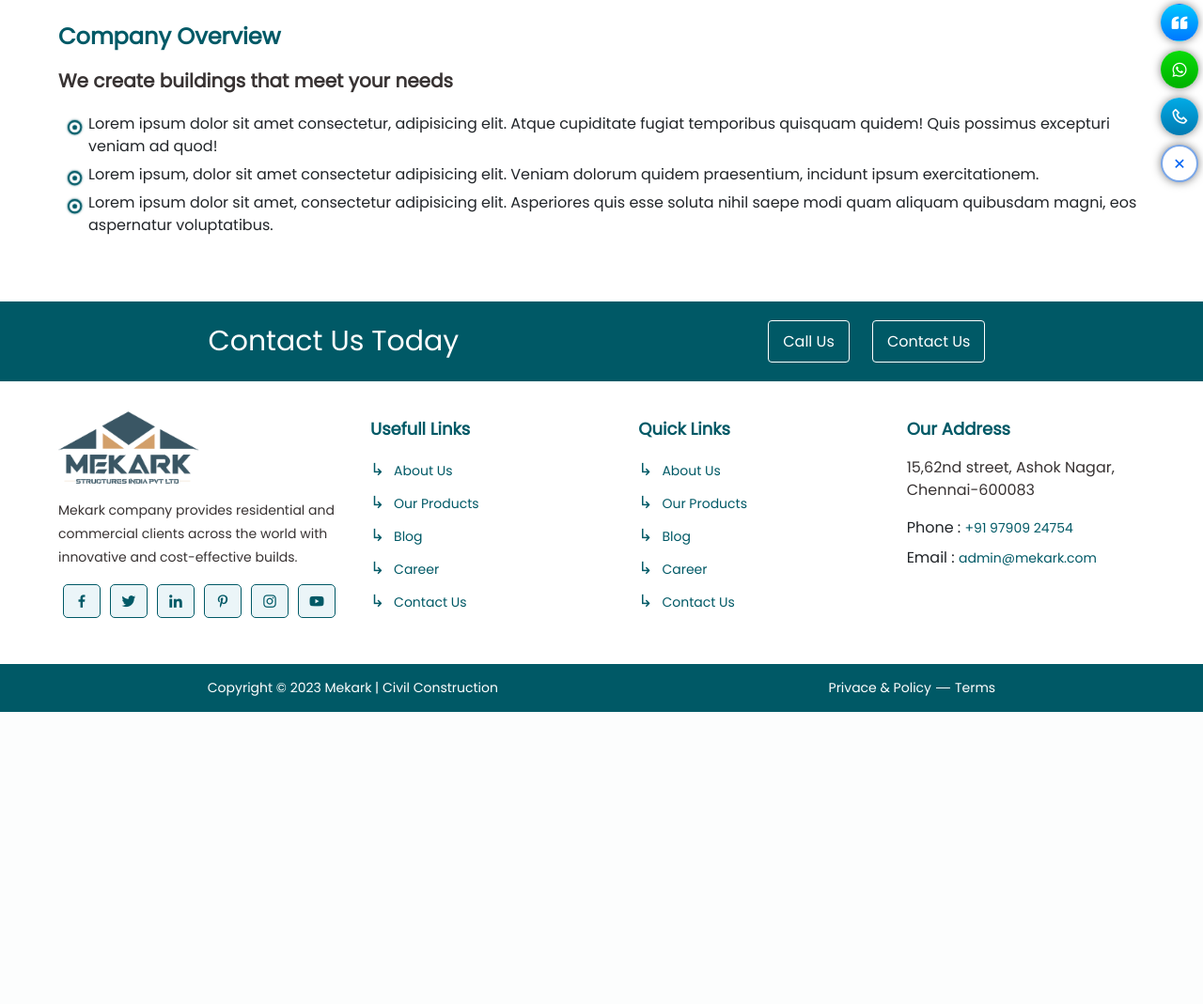
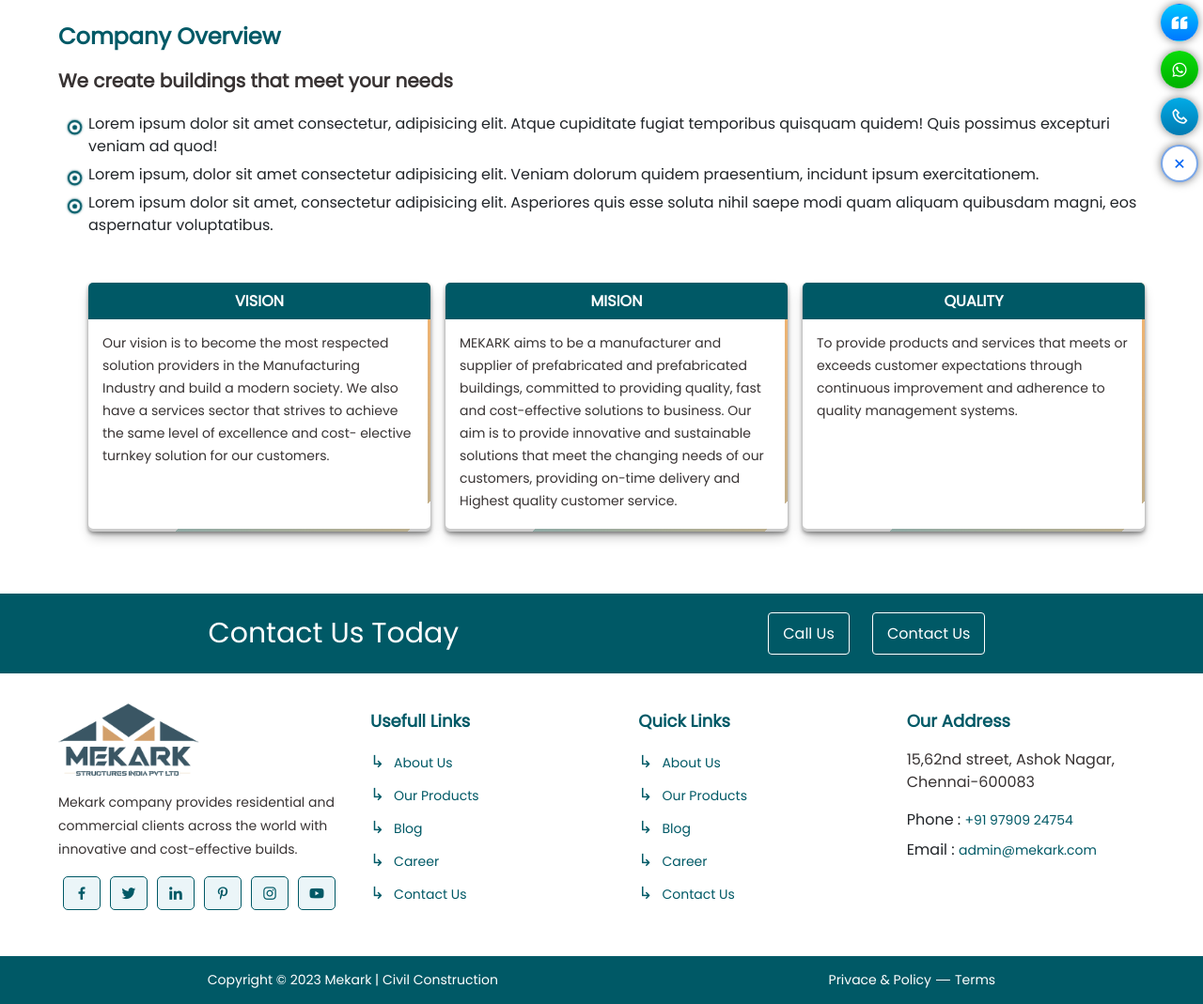
Before and after one commit to G-Prasath/civil-site, a PHP site: page /about.php in a window 1280 px wide. Shown: the part 586-1655 px from the top of the page at 94% size. Before the commit the page ends 1344 px from the top, so only its background shows below. Run offline with PHP 8.4, Linux system fonts and the light colour scheme.

Commit message:
Vision Mission Quality Done

```diff
--- a/about.php
+++ b/about.php
@@ -68,7 +68,37 @@
         </div>
     </div>
 
-
+    <!-- ---------------------- Vision Mision quality ------------------------  -->
+    <div id="vmq">
+        <div class="container-fluid">
+            <div class="row">
+                <div class="col-md-12">
+                    <div class="vmq-sec">
+                        <ul>
+                            <li>
+                                <div class="vmq-cnt">
+                                    <h6>VISION</h6>
+                                    <p>Our vision is to become the most respected solution providers in the Manufacturing Industry and build a modern society. We also have a services sector that strives to achieve the same level of excellence and cost- elective turnkey solution for our customers.</p>
+                                </div>
+                            </li>
+                            <li>
+                                <div class="vmq-cnt">
+                                    <h6>MISION</h6>
+                                    <p>MEKARK aims to be a manufacturer and supplier of prefabricated and prefabricated buildings, committed to providing quality, fast and cost-effective solutions to business. Our aim is to provide innovative and sustainable solutions that meet the changing needs of our customers, providing on-time delivery and Highest quality customer service.</p>
+                                </div>
+                            </li>
+                            <li>
+                                <div class="vmq-cnt">
+                                    <h6>QUALITY</h6>
+                                    <p>To provide products and services that meets or exceeds customer expectations through continuous improvement and adherence to quality management systems.</p>
+                                </div>
+                            </li>
+                        </ul>
+                    </div>
+                </div>
+            </div>
+        </div>
+    </div>
 
 
 
--- a/assets/css/style.css
+++ b/assets/css/style.css
@@ -1741,3 +1741,78 @@ padding: 15px 0px 0px 0px;
   background-color: #005966;
   border-radius: 50px;
 }
+
+/* =============== vision Mission quality ==================  */
+#vmq{
+  padding-top: 30px;
+}
+.vmq-cnt{
+  width: 100%;
+  height: 100%;
+  position: relative;
+  overflow: hidden;
+  border-radius: 5px;
+  /* padding: 10px 15px; */
+  box-shadow: rgba(0, 0, 0, 0.4) 0px 2px 4px, rgba(0, 0, 0, 0.3) 0px 7px 13px -3px, rgba(0, 0, 0, 0.2) 0px -3px 0px inset;
+}
+.vmq-sec > ul{
+  display: grid;
+  grid-template-columns: repeat(3, 1fr);
+  grid-auto-rows: auto;
+  grid-gap: 1rem;
+  list-style-type: none;
+}
+@media (max-width: 991px) {
+  .vmq-sec > ul{
+    grid-template-columns: repeat(2, 2fr);
+  }
+}
+@media (max-width: 768px) {
+  .vmq-sec > ul{
+    grid-template-columns: repeat(1, 1fr);
+  }
+}
+.vmq-cnt > h6{
+  text-align: center;
+  background: #005966;
+  padding: 10px 0px;
+  font-weight: 600;
+  color: #fff;
+  position: relative;
+  z-index: 9;
+}
+.vmq-cnt > p{
+    font-size: 14px;
+    padding: 5px 15px;
+    line-height: 24px;
+    position: relative;
+    z-index: 9;
+}
+.vmq-cnt::before{
+  content: "";
+  position: absolute;
+  width: 200px;
+  height: 700px;
+  display: inline-grid;
+  align-items: center;
+  background: linear-gradient(#f9b46b, #38a2d7);
+  animation: dummy 6s linear infinite;
+  margin-top: -50px;
+  left: 25%;
+
+}
+.vmq-cnt::after{
+  content: "";
+  position: absolute;
+  inset: 3px;
+  border-radius: 5px;
+  background: #fff;
+}
+@keyframes dummy {
+  0%{
+    transform: rotate(0deg);
+  }
+  100%{
+    transform: rotate(360deg);
+  }
+}
```
